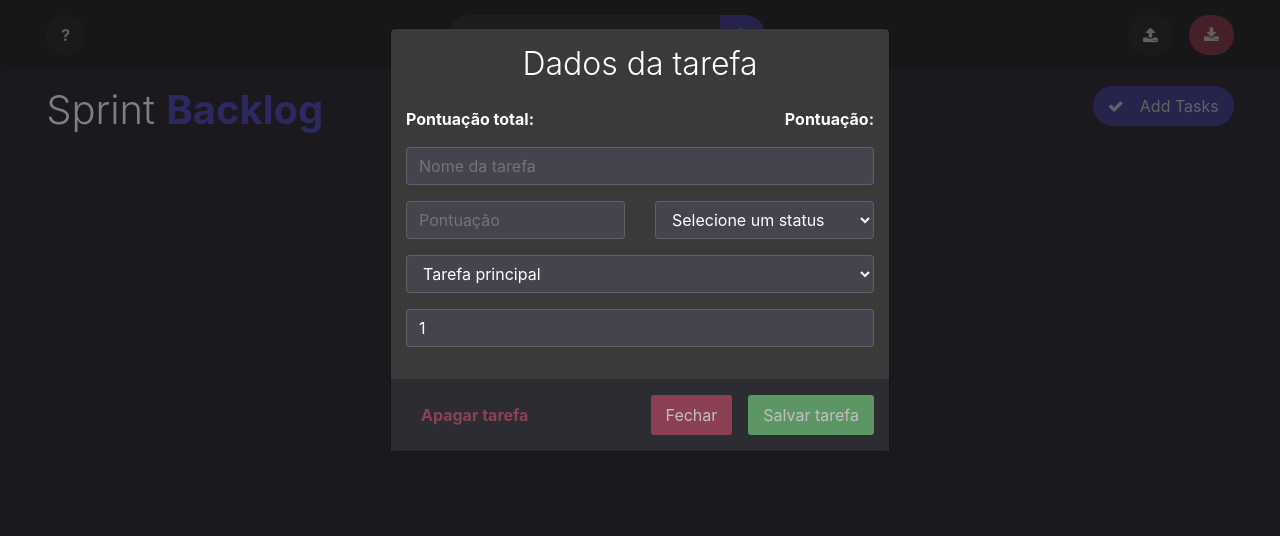
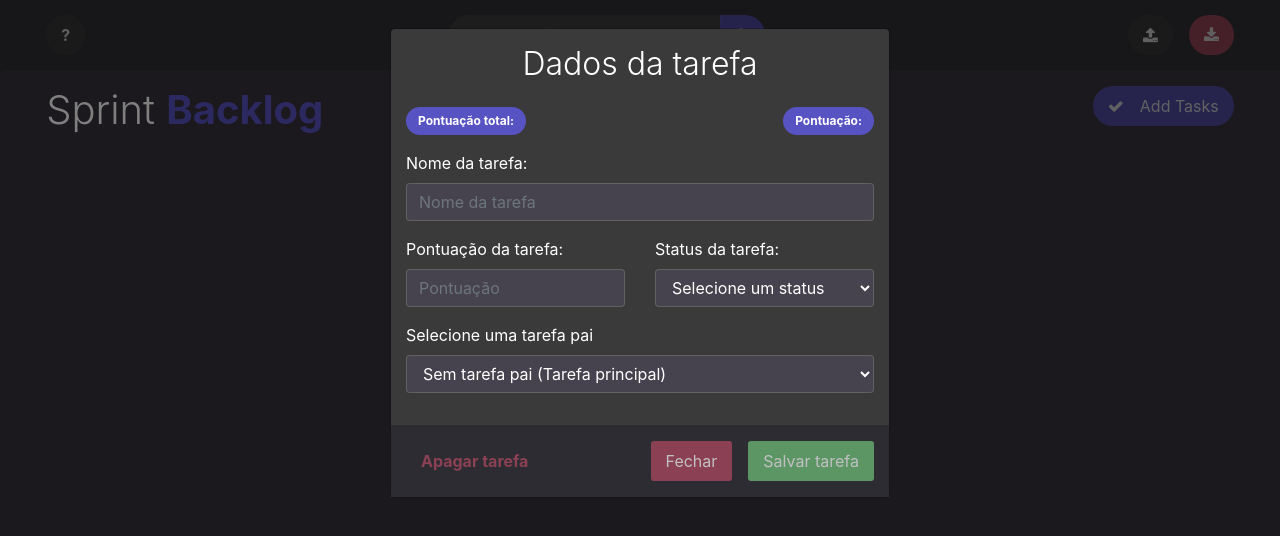
Before and after one commit to RafaelEstevam/todolist, a website with bundled scripts: page front/public/index.html in a window 1280 px wide. Both pictures are taken after a click on the button "Add Tasks". Built offline with nearby package versions, Linux system fonts and the light colour scheme; files whose address does not match are found by name.

Commit message:
ajust ux

```diff
--- a/front/public/index.html
+++ b/front/public/index.html
@@ -56,22 +56,25 @@
                                 <h2 id="modalTitle" class="font-weight-light text-white">Dados da tarefa</h2>
                             </div>
                             <div class="col-12 d-flex justify-content-between">
-                                <p class="text-white font-weight-bold">Pontuação total: <span id="totalPoints"></span></p>
-                                <p class="text-white font-weight-bold">Pontuação: <span id="scoreTask"></span></p>
+                                <p class="text-white font-weight-bold main-task-total-score main-bg-primary">Pontuação total: <span id="totalPoints"></span></p>
+                                <p class="text-white font-weight-bold main-task-total-score main-bg-primary">Pontuação: <span id="scoreTask"></span></p>
                             </div>
                             <div class="col-12 text-white">
                                 <input type="hidden" placeholder="ID da tarefa (preenchido automaticamente)" id="idInput" readonly="readonly" name="id" class="form-control main-bg-gray text-white main-input mb-3">
                             </div>
                             <div class="col-12 text-white">
-                                <input type="text" id="nameInput" placeholder="Nome da tarefa" name="name" class="form-control main-bg-gray text-white main-input mb-3">
+                                <label>Nome da tarefa: </label>
+                                <input required type="text" id="nameInput" placeholder="Nome da tarefa" name="name" class="form-control main-bg-gray text-white main-input mb-3">
                             </div>
                             <div class="col-12 text-white">
                                 <div class="row">
                                     <div class="col-md-6">
-                                        <input type="number" id="scoreInput" placeholder="Pontuação" name="score" class="form-control main-bg-gray text-white main-input mb-3">
+                                        <label>Pontuação da tarefa: </label>
+                                        <input required type="number" id="scoreInput" placeholder="Pontuação" name="score" class="form-control main-bg-gray text-white main-input mb-3">
                                     </div>
                                     <div class="col-md-6">
-                                        <select name="status" id="statusSelect" class="form-control main-bg-gray text-white main-input mb-3">
+                                        <label>Status da tarefa: </label>
+                                        <select required name="status" id="statusSelect" class="form-control main-bg-gray text-white main-input mb-3">
                                             <option value="">Selecione um status</option>
                                             <!-- <option value="to-do">Para fazer</option>
                                             <option value="done">Concluida</option>
@@ -82,12 +85,13 @@
                                 </div>
                             </div>
                             <div class="col-12 text-white">
-                                <select class="form-control main-bg-gray text-white main-input mb-3" id="parentTaskSelect" name="parentTaskId">
-                                    <option data-index="0" value="0">Tarefa principal</option>
+                                <label>Selecione uma tarefa pai </label>
+                                <select required class="form-control main-bg-gray text-white main-input mb-3" id="parentTaskSelect" name="parentTaskId">
+                                    <option data-index="0" value="0">Sem tarefa pai (Tarefa principal)</option>
                                 </select>
                             </div>
                             <div class="col-md-12 mb-3">
-                                <input value="1" readonly="readonly" name="index" id="indexParentInput" class="form-control main-bg-gray text-white main-input mb-3">
+                                <input value="1" type="hidden" readonly="readonly" name="index" id="indexParentInput" class="form-control main-bg-gray text-white main-input mb-3">
                             </div>
                         </div>
                         <div class="row">
--- a/front/public/utils/taskUtils.js
+++ b/front/public/utils/taskUtils.js
@@ -29,7 +29,7 @@ var f = {
                     '" data-total-score="'+ item.totalScore +'">' +
                         '<span id="item-' + item.id + '" class="main-task-status main-rounded '+ item.status +'"> <span class="ml-2">ID: '+ item.id + ' - ' + item.name + '</span></span>' +
                         '<div class="d-flex justify-content-center align-items-center">'+
-                            '<span class="ml-2 main-task-total-score"> Pontuação Total: '+ currentScore + '</span>' +
+                            // '<span class="ml-2 main-task-total-score"> Pontuação Total: '+ currentScore + '</span>' +
                             '<span class="ml-2 main-task-total-score"> Pontuação: '+ item.score + '</span>' +
                             '<button title="Ver tarefa" data-id="'+item.id+'" class="ml-3 main-circle main-btn main-bg-deep text-white edit" ><i class="fa fa-pencil"></i></button>' +
                             addDropdownButton +
@@ -56,10 +56,12 @@ var f = {
          * task(object) - tarefa atual
          * taskList(array) - subtarefas da tarefa atual
          */
-        taskList.forEach(function(item){
-            item.index = task.index + 1
-            f.changeIndexTree(item, item.subtask)
-        })
+        if(taskList){
+            taskList.forEach(function(item){
+                item.index = task.index + 1
+                f.changeIndexTree(item, item.subtask)
+            })
+        }
     },
 
     setUpdateDataTask: () =>{
@@ -136,7 +138,7 @@ var f = {
          */
         parentTaskList = [];
         $(parentTaskSelect).children().remove()
-        $(parentTaskSelect).append('<option data-index="0" value="0">Tarefa principal</option>');
+        $(parentTaskSelect).append('<option data-index="0" value="0">Sem tarefa pai (Tarefa principal)</option>');
     },
 
     generateTaskOptions: (parentTaskSelect, id) =>{
```
Also changed, not shown: back/csvs/newfile.csv (+5 -2 lines), back/json/tasks.json (+1 -1 lines).
